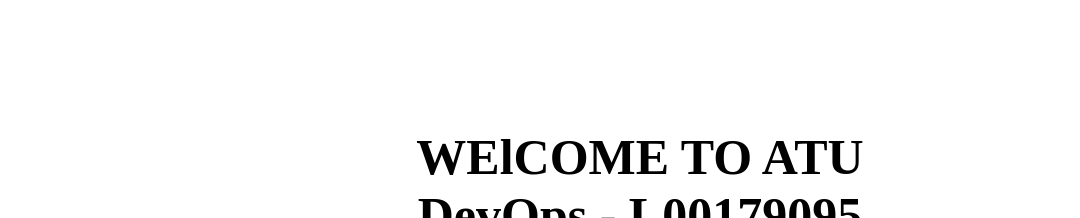
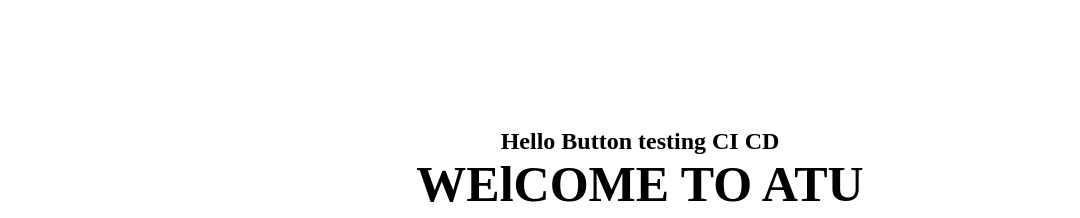
Before and after one commit to bishtshyam095/portfolio, a React (Vite) app: page / in a window 1280 px wide. Shown: the top 218 px of the page, without its empty margins (0-1080 px from the left). Built offline with nearby package versions, Linux system fonts and the light colour scheme.

Commit message:
testing CI/CD

```diff
--- a/src/Components/Home/Home.jsx
+++ b/src/Components/Home/Home.jsx
@@ -13,6 +13,7 @@
   return (
     <section id="home">
       <div className="home__page">
+        <h1>Hello Button testing CI CD</h1>
       <h1 className="my-name">WElCOME TO ATU</h1>
       <h1 className="my-name">DevOps - L00179095</h1>
       <h1 className="my-name">Helllll000, This is for CI/CD testing</h1>
```
